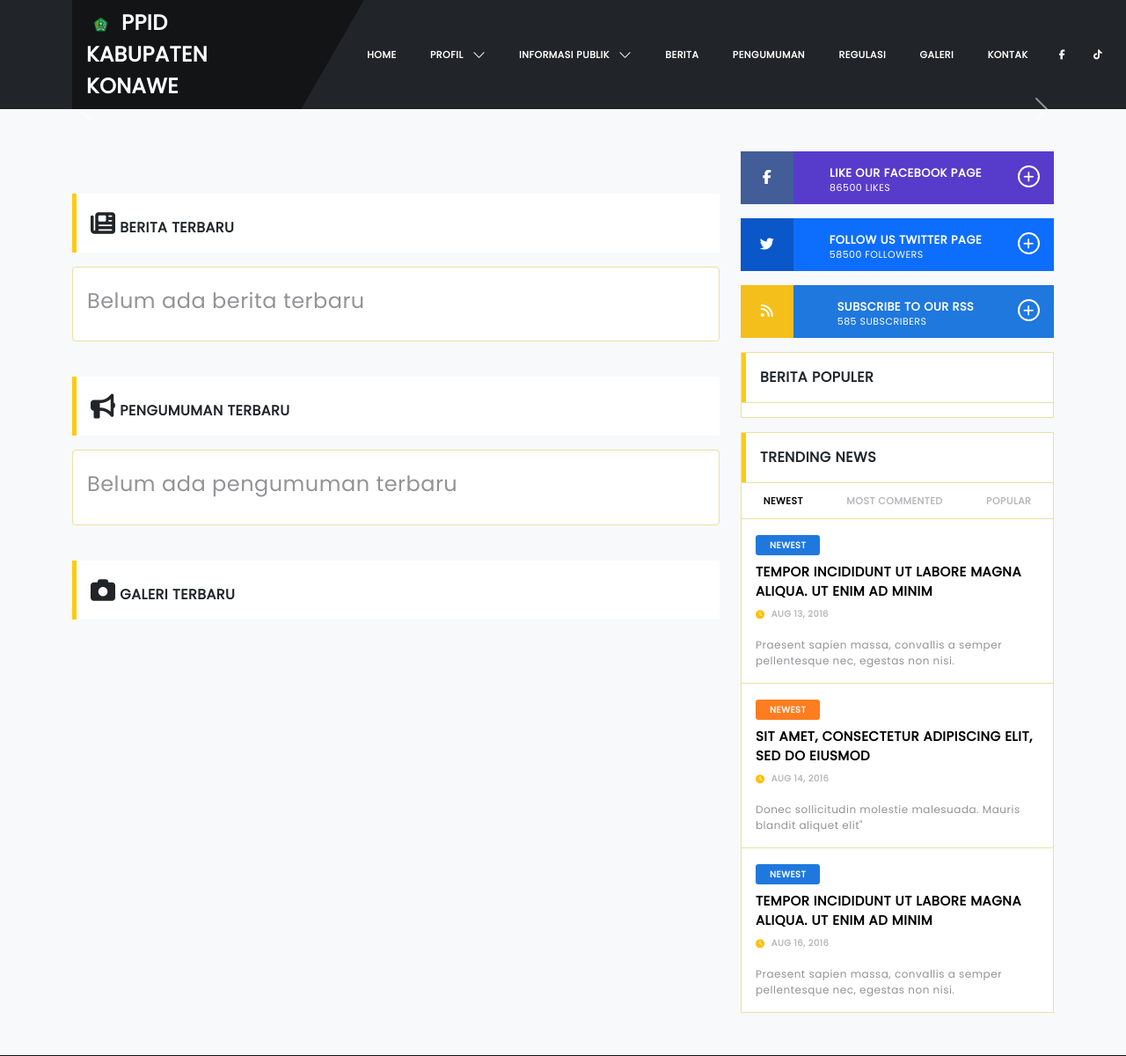
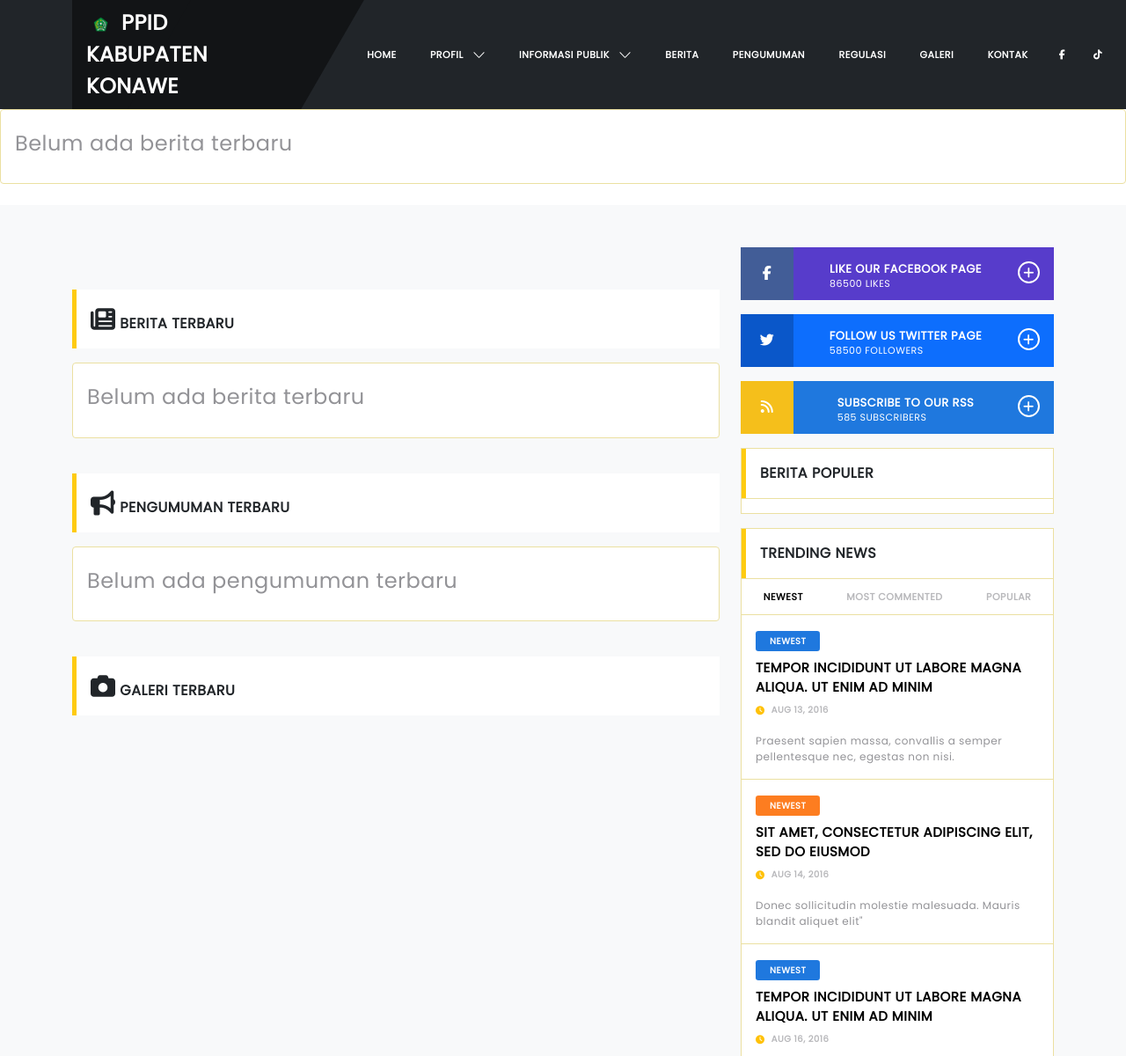
Before and after one commit to develop-konawe/ppid, a Laravel app: template resources/views/pages/home/index.blade.php in a window 1280 px wide. Shown: the top 1200 px of the page at 88% size. Run offline with Laravel 12, Linux system fonts and the light colour scheme; the template is opened without the code that fills it, so the values that code supplies are empty; some libraries are stand-ins or nearby versions.

Commit message:
Tampilan jika data banner tidak ada

```diff
--- a/resources/views/pages/home/partials/home_banner.blade.php
+++ b/resources/views/pages/home/partials/home_banner.blade.php
@@ -2,14 +2,27 @@
     <div id="carouselExampleCaptions" class="carousel slide" data-bs-ride="carousel">
         <div class="carousel-inner">
 {{--       loop banner yang di kirim dari controller home dan buat yang aktif pertama       --}}
-
-            @foreach ($banners as $key => $banner)
-                <div class="carousel-item {{ $key == 0 ? 'active' : '' }}" data-bs-interval="3000">
-                    <div class="row justify-content-center">
-                    <img src="{{ asset('storage/' . $banner->image) }}" loading="lazy" class="d-block img-fluid" alt="{{ $banner->title }}">
+            @if($banners && $banners->isNotEmpty())
+                @foreach ($banners as $key => $banner)
+                    <div class="carousel-item {{ $key == 0 ? 'active' : '' }}" data-bs-interval="3000">
+                        <div class="row justify-content-center">
+                        <img src="{{ asset('storage/' . $banner->image) }}" loading="lazy" class="d-block img-fluid" alt="{{ $banner->title }}">
+                        </div>
+                    </div>
+                @endforeach
+            @else
+                <div class="row row-cols-1 row-cols-lg-1 row-cols-md-1">
+                    <div class="col mb-4">
+                        <div class="card">
+                            <div class="card-body p-0">
+                                <div class="blog_2">
+                                    <p class="fs-4 mt-3 px-3 mb-0 pb-4">Belum ada berita terbaru</p>
+                                </div>
+                            </div>
+                        </div>
                     </div>
                 </div>
-            @endforeach
+            @endif
         </div>
         <button class="carousel-control-prev" type="button" data-bs-target="#carouselExampleCaptions" data-bs-slide="prev">
             <span class="carousel-control-prev-icon" aria-hidden="true"></span>
```
